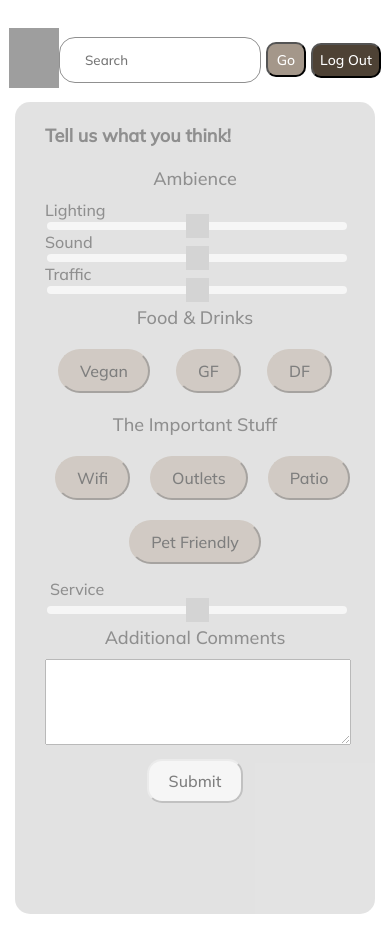
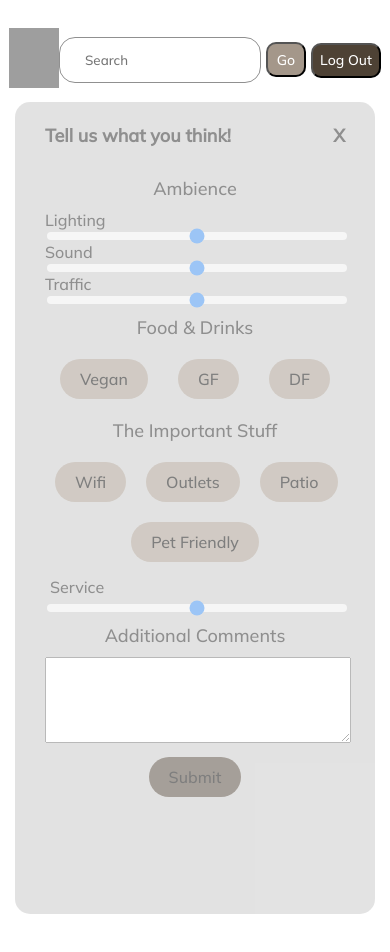
Before and after one commit to amandafroment/BeanThere, a Django app: page /details/1/review/ in a window 390 px wide. Run offline with Django 4.2, Linux system fonts and the light colour scheme; the visitor is signed in with stand-in values (Sample User, id 1); grey boxes are pictures that could not be loaded.

Commit message:
styling slider

```diff
--- a/beanthere/main_app/static/css/style.css
+++ b/beanthere/main_app/static/css/style.css
@@ -832,16 +832,15 @@ label {
   .Tell-us-what-you-think-about-this-place{
     display: flex;
     flex-direction: row;
+    justify-content: space-between;
     font-size: 18px;
     font-weight: bolder;
     color: #212121;
     margin-bottom: 10px;
   }
-  /* .close-1{
-    display: flex;
-    justify-content: flex-end;
+  .close-1{
     margin-bottom: 10px;
-  } */
+  }
   .form-headers{
     align-self: center;
     padding: 10px;
@@ -850,6 +849,7 @@ label {
   .rev-btn {
     border-radius: 25px;
     background-color: #a4978a;
+    border: 0;
     border-color: #a4978a;
     padding: 10px 20px;
     margin: 10px;
@@ -876,6 +876,7 @@ label {
   }
   .slider{
     -webkit-appearance: none;
+    appearance: none;
     width: 100%;
     height: 8px;
     border-radius: 5px;
@@ -885,24 +886,33 @@ label {
     -webkit-transition: .2s;
     transition: opacity .2s;
   }
+
   .slider::-webkit-slider-thumb {
-  -webkit-appearance: none;
-  appearance: none;
+    /* -webkit-appearance: none;
+    appearance: none; */
     width: 23px;
     height: 24px;
     border: 0;
-  background: url('contrasticon.png');
+    background: #4e4235;
     cursor: pointer;
   }
-
+  .slider::-moz-range-thumb {
+    width: 23px;
+    height: 25px;
+    border: 0;
+    max-height: 20px;
+    background: #4e4235;
+    cursor: pointer;
+  }
   .submit-div {
     display:flex;
     justify-content: center;
   }
   .submit {
-    border-radius: 15px;
-    background-color: 4e4235;
-    border-color: #d9d9d9;
+    border-radius: 25px;
+    background-color: #4e4235;
+    border: 0;
+    color: #000000;
     padding: 10px 20px;
     margin: 10px;
     font-size: 16px;
--- a/beanthere/main_app/templates/users/review.html
+++ b/beanthere/main_app/templates/users/review.html
@@ -4,13 +4,14 @@
 
     <div class="Tell-us-what-you-think-about-this-place">
         <div>Tell us what you think!</div>
+        <div class="close-1">X</div>
     </div>
     <form action="{% url 'add_review' yelp_id %}" method="POST">
         {% csrf_token %}
         <div class="form-headers"><span>Ambience</span></div>
-            <span>Lighting</span><input type="range" class="slider" id="select1" min="1" max="5" value="3" name="lighting"></input>
-            <span>Sound</span><input type="range" class="slider" id="select2" min="1" max="5" value="3" name="sound"></input>
-            <span>Traffic</span><input type="range" class="slider" id="select3" min="1" max="5" value="3" name="traffic"></input>
+            <div>Lighting</div><input type="range" class="slider" id="select1" min="1" max="5" value="3" name="lighting"></input>
+            <div>Sound</div><input type="range" class="slider" id="select2" min="1" max="5" value="3" name="sound"></input>
+            <div>Traffic</div><input type="range" class="slider" id="select3" min="1" max="5" value="3" name="traffic"></input>
         <div class="form-headers"><span>Food & Drinks</span></div>
             <div class="food-drink-btns"><input type="button" id="select4" class="rev-btn" onclick="selectedButton('select4')" value="Vegan"></input>
                 <input type="hidden" id="select4val" value="false" name="vegan">
```
Also changed, not shown: beanthere/main_app/static/css/images/bean.png (renamed from beanthere/main_app/static/css/images/coffee-beans-logo-vector-29470647.png). Lines whose indentation alone changed are shown as unchanged.
